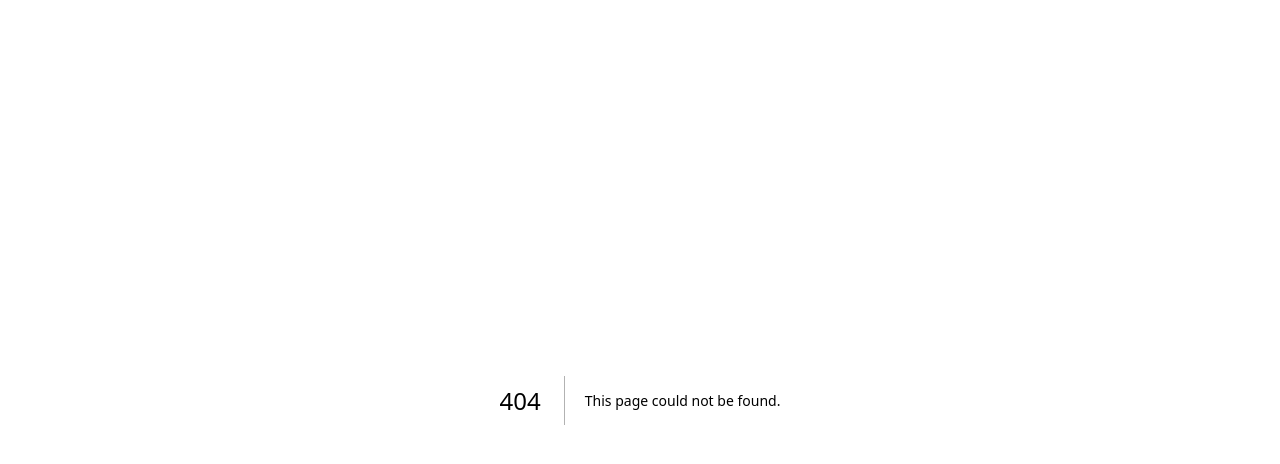
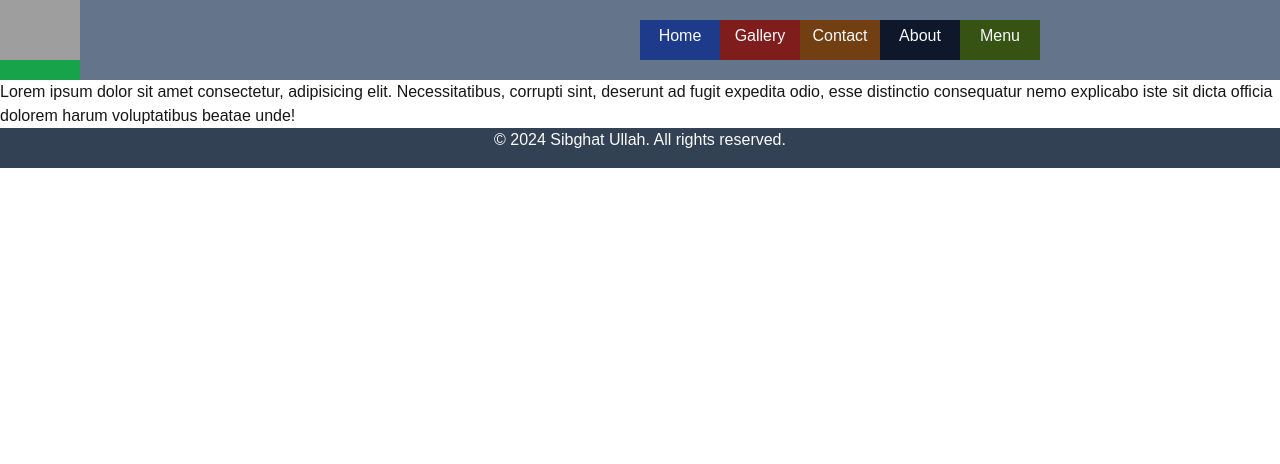
Before and after one commit to sibghatullahk/sib-appone, a Next.js app: page /menu in a window 1280 px wide. Before the commit this address had no page. Shown: the top 464 px of the page. Built offline with nearby package versions, Linux system fonts and the light colour scheme; grey boxes are pictures that could not be loaded.

Commit message:
commited some more

```diff
--- a/src/app/components/Navbar.tsx
+++ b/src/app/components/Navbar.tsx
@@ -15,7 +15,7 @@ function Navbar(){
         <div className="bg-red-900 w-20 h-10"><p className=" text-center text-slate-50 mt-1"><Link href="/gallery">Gallery</Link></p></div>
         <div className="bg-yellow-900 w-20 h-10"><p className=" text-center text-slate-50 mt-1"><Link href="/contact">Contact</Link></p></div>
         <div className="bg-slate-900 w-20 h-10"><p className=" text-center text-slate-50 mt-1"><Link href="/about">About</Link></p></div>
-        <div className="bg-lime-900 w-20 h-10"><p className=" text-center text-slate-50 mt-1"><Link href="/bbq">Menu</Link></p></div>
+        <div className="bg-lime-900 w-20 h-10"><p className=" text-center text-slate-50 mt-1"><Link href="/menu">Menu</Link></p></div>
         </div>
         </nav>
       </header>
--- a/src/app/components/Newhead.tsx
+++ /dev/null
@@ -1,6 +0,0 @@
-export default Newhead
-function Newhead(){
-    return(
-      <h6>This is the header of the page</h6>
-    )
-}
--- a/src/app/bbq/page.tsx
+++ b/src/app/menu/page.tsx
@@ -1,7 +1,7 @@
 import Navbar from "../components/Navbar";
 import Newfoot from "../components/Newfoot";
-export default bbq
-function bbq (){
+export default menu
+function menu (){
     return(
         <div>
         <Navbar/>
--- a/src/app/page.tsx
+++ b/src/app/page.tsx
@@ -1,11 +1,9 @@
-import Image from "next/image";
 import Navbar from "./components/Navbar";
-import Newhead from "./components/Newhead";
 import Newfoot from "./components/Newfoot";
 import About from "./about/page";
 import Contact from "./contact/page";
 import Gallery from "./gallery/page";
-import bbq from "./bbq/page";
+import menu from "./menu/page";
 import Link from "next/link";
 
 export default function Home() {
```
